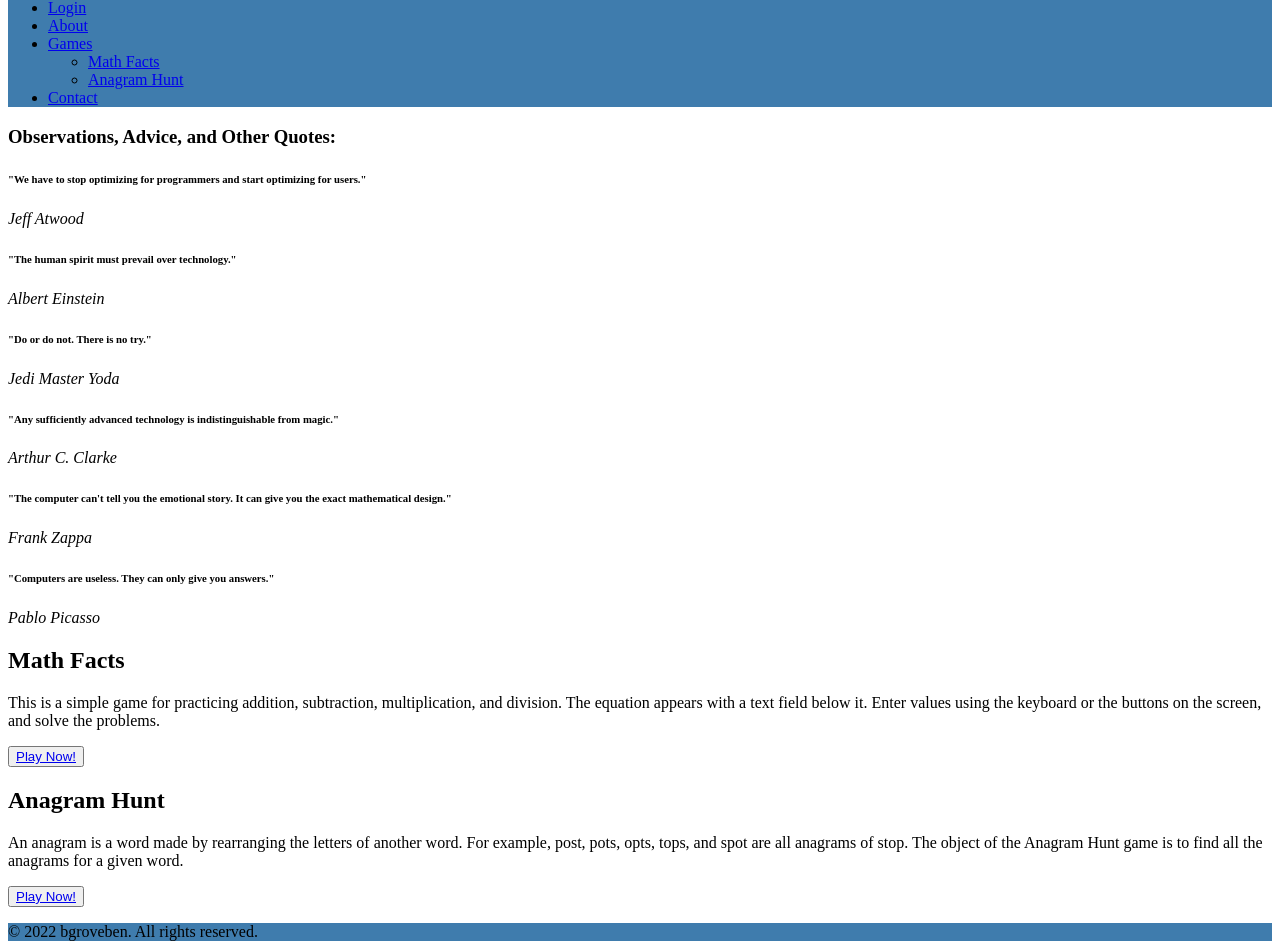
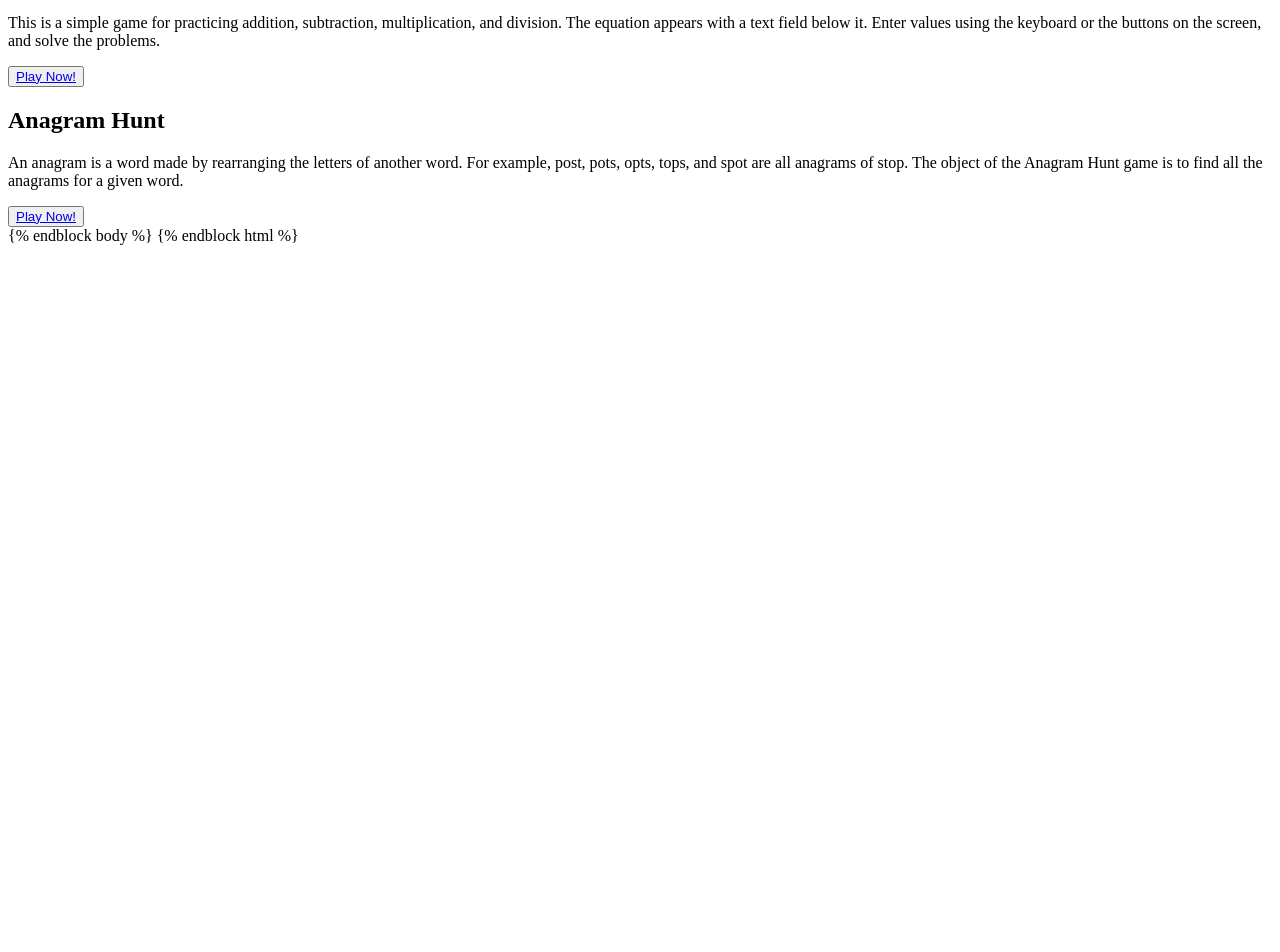
Before and after one commit to bgroveben/DjangoPlay2Learn, a Vue app in the folder vue-games/: page / in a window 1280 px wide. Shown: the part 79-1031 px from the top of the page. After the commit the page ends 800 px from the top, so only its background shows below. Built offline with nearby package versions, Linux system fonts and the light colour scheme.

Commit message:
Remove frontend clutter from Vue app

```diff
--- a/vue-games/src/App.vue
+++ b/vue-games/src/App.vue
@@ -1,25 +1,28 @@
 <template>
   <div id="app">
-    <Header />
+    <!--<Header />-->
     <router-view></router-view>
-    <Footer />
+    <!--<Footer />-->
   </div>
 </template>
 
 <script>
-import Header from './components/Header';
-import Footer from './components/Footer';
+//import Header from './components/Header';
+//import Footer from './components/Footer';
 export default {
-  name: 'app',
+  name: 'app'
+  /*
   components: {
     Header,
     Footer
 }
+*/
 }
 </script>
 
 <style>
-header, footer {
+/*header, footer {
   background-color: #3f7cad;
 }
+*/
 </style>
--- a/vue-games/src/components/Home.vue
+++ b/vue-games/src/components/Home.vue
@@ -1,10 +1,9 @@
 <template>
     <main class="bg-secondary bg-gradient bg-opacity-10">
-        <div class="col-md border border-success rounded-3 bg-info bg-opacity-10 bg-gradient m-3 p-3">
+        <div class="m-3 p-3">
+          <!--
             <h3 id="quotestitle">Observations, Advice, and Other Quotes:</h3>
-            <!--
-            <section id="quotes"></section>
-            -->
+
             <div id="quotes-carousel" class="carousel slide carousel-fade mt-4" data-bs-ride="carousel" data-bs-pause="hover" data-bs-interval="6000">
             <div class="carousel-inner">
                 <div class="carousel-item active bg-success bg-opacity-10 bg-gradient">
@@ -33,6 +32,7 @@
                 </div>
             </div>
             </div>
+        -->
         </div>
 
         <section class="row pb-4" id=gamessection>
```
Also changed, not shown: 1 other file (tests, documents, lock files or other folders).
